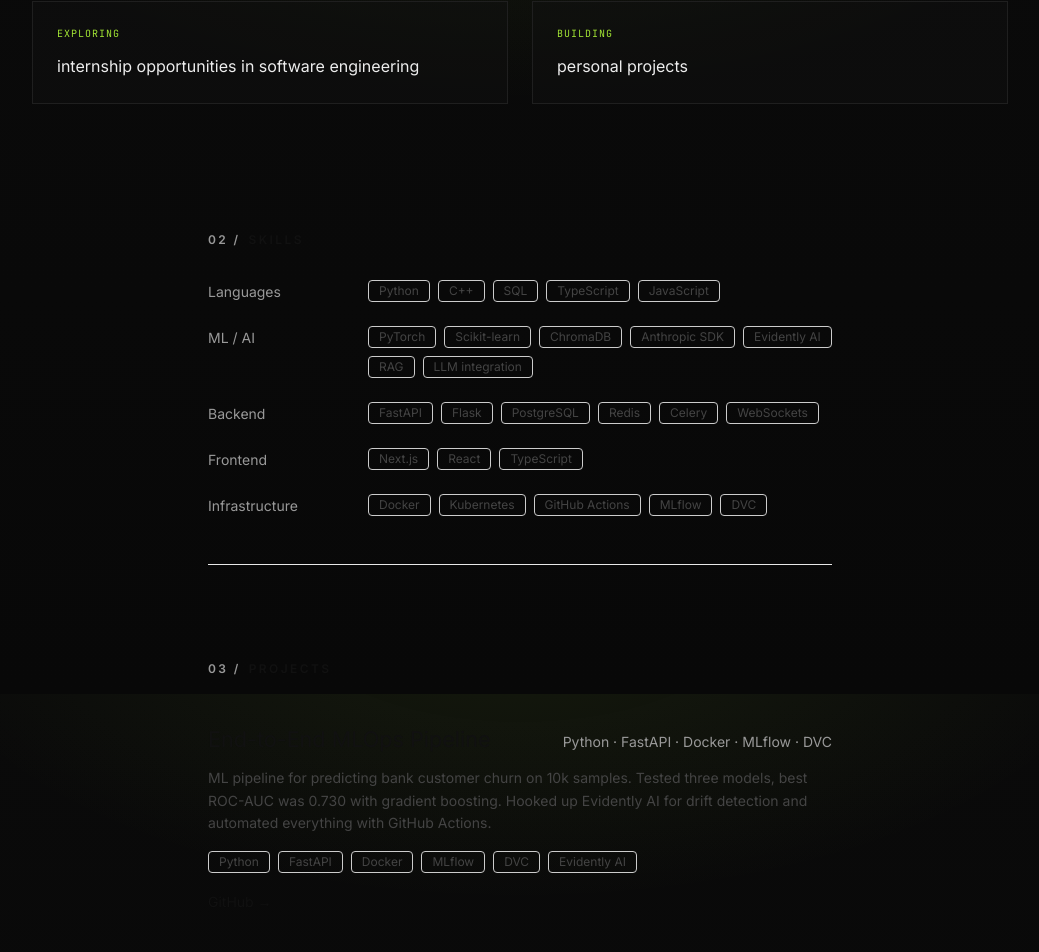
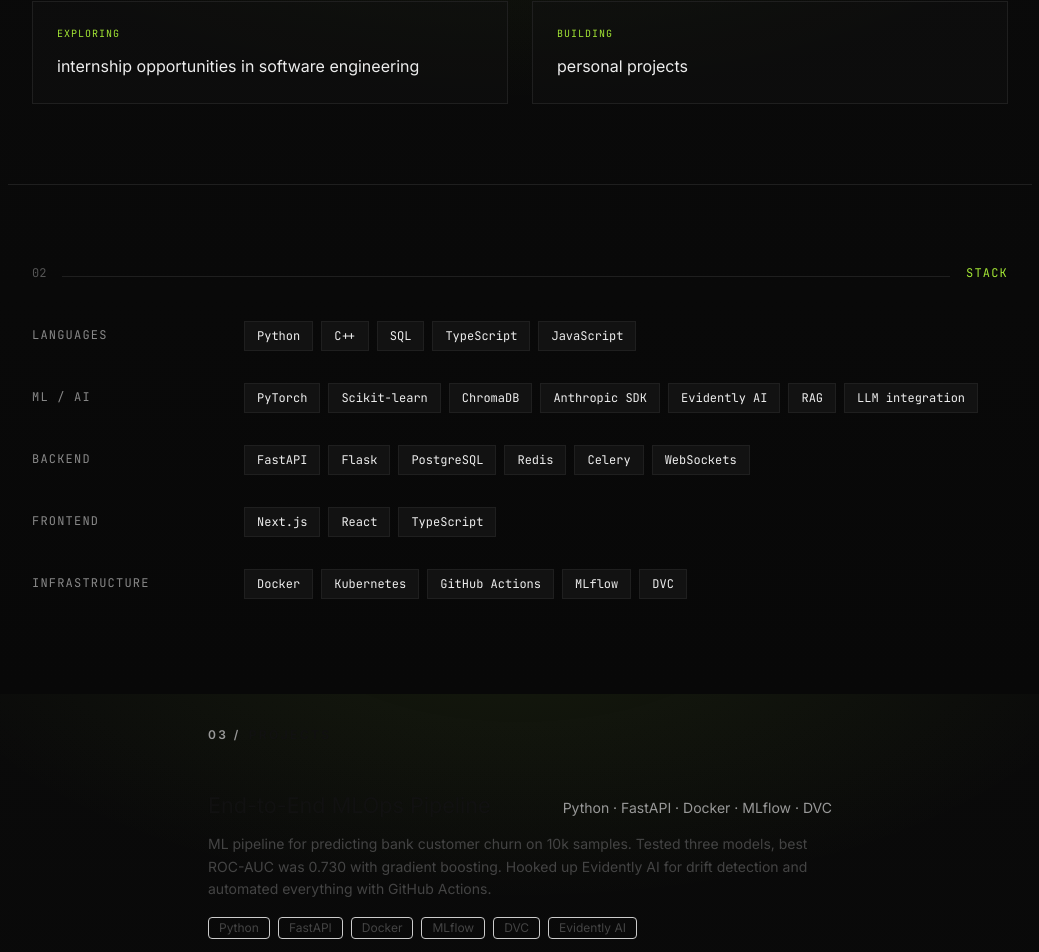
Before and after one commit to georgebon5/personal-website, a Next.js app: page /personal-website/ in a window 1280 px wide. Shown: the part 906-1858 px from the top of the page, without its empty margins (120-1159 px from the left). Built offline with nearby package versions, Linux system fonts and the light colour scheme.

Commit message:
feat(skills): restyle badges   with mono font and lime hover

```diff
--- a/app/components/Skills.tsx
+++ b/app/components/Skills.tsx
@@ -8,18 +8,24 @@
 
 export default function Skills() {
   return (
-    <section id="skills" className="max-w-2xl mx-auto px-6 py-12">
-      <p className="text-xs tracking-[0.2em] text-[#111111] font-semibold uppercase mb-8"><span className="text-[#999999] mr-2">02 /</span>Skills</p>
+    <section id="skills" className="max-w-5xl mx-auto px-6 py-20 border-t border-[#1f1f1f]">
+      <div className="flex items-baseline gap-4 mb-10">
+        <span className="font-mono text-xs text-[#555555]">02</span>
+        <span className="h-px flex-grow bg-[#1f1f1f]" />
+        <h2 className="font-mono text-xs tracking-widest text-[#a3e635] uppercase">stack</h2>
+      </div>
 
-      <div className="space-y-6">
+      <div className="space-y-8">
         {skillGroups.map((group) => (
-          <div key={group.category} className="flex flex-col sm:flex-row sm:gap-8">
-            <p className="text-sm text-[#999999] w-32 shrink-0 mb-2 sm:mb-0 sm:pt-0.5">{group.category}</p>
+          <div key={group.category} className="grid md:grid-cols-[180px_1fr] gap-4 md:gap-8">
+            <p className="font-mono text-xs tracking-widest text-[#888888] uppercase pt-1.5">
+              {group.category}
+            </p>
             <div className="flex flex-wrap gap-2">
               {group.skills.map((skill) => (
                 <span
                   key={skill}
-                  className="px-2.5 py-0.5 text-xs border border-[#cccccc] rounded text-[#444444] bg-transparent"
+                  className="font-mono text-xs px-3 py-1.5 border border-[#1f1f1f] text-[#ededed] bg-[#121212] hover:border-[#a3e635] hover:text-[#a3e635] transition-colors"
                 >
                   {skill}
                 </span>
@@ -28,8 +34,6 @@
           </div>
         ))}
       </div>
-
-      <hr className="mt-12 border-[#e8e8e8]" />
     </section>
   );
 }
```
